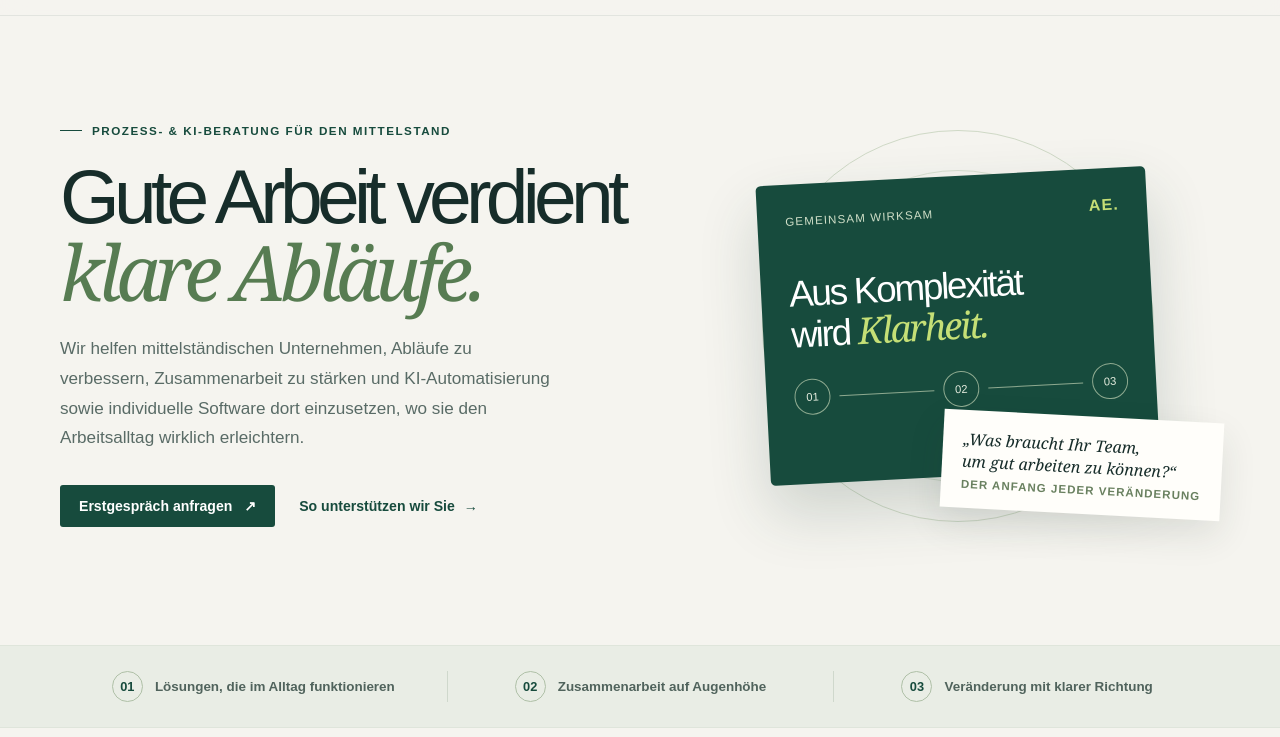
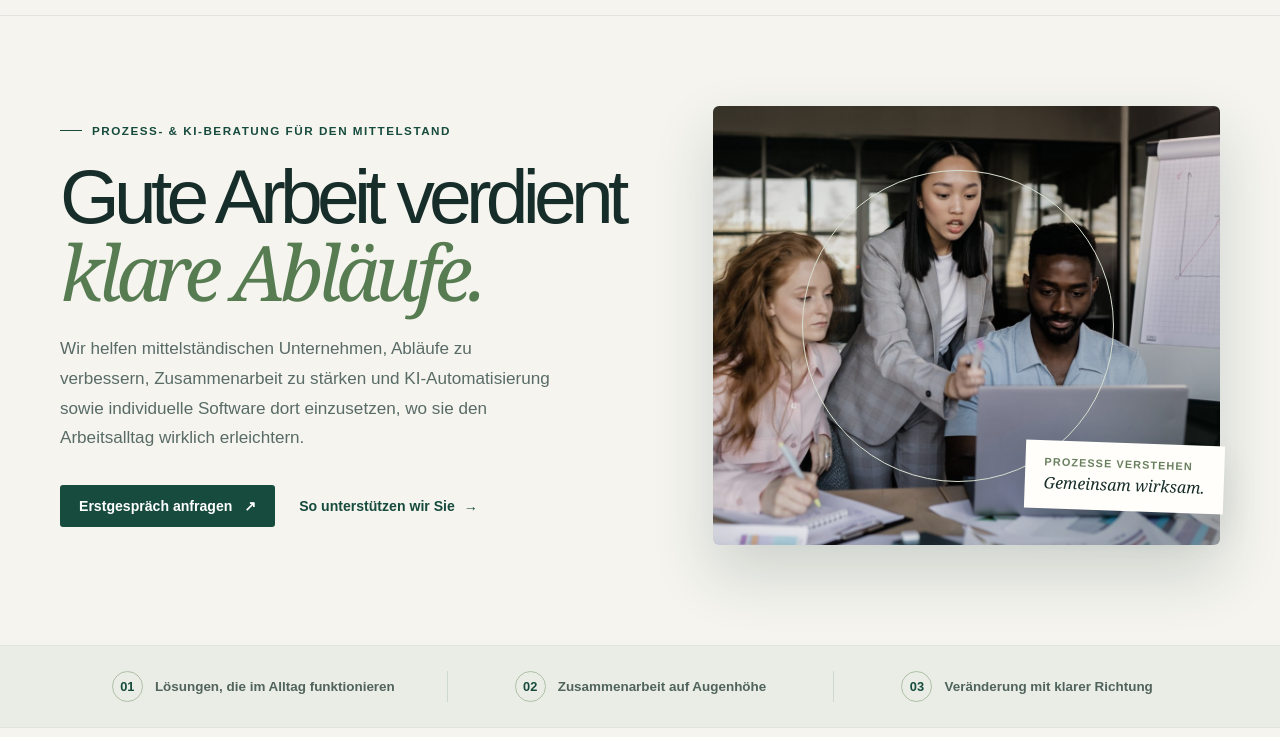
Before and after one commit to enesdoudouzi-sys/ae-consulting-website, a website: page docs/index.html in a window 1280 px wide. Shown: the part 63-800 px from the top of the page. Drawn offline with Linux system fonts and the light colour scheme.

Commit message:
Add consulting and logistics photos

```diff
--- a/docs/index.html
+++ b/docs/index.html
@@ -55,6 +55,15 @@
     .founder-card li{position:relative;padding-left:18px;color:var(--muted);font-size:.86rem;line-height:1.65}
     .founder-card li:before{content:"";position:absolute;left:0;top:.65em;width:6px;height:6px;border-radius:50%;background:#7f965f}
     @media(max-width:800px){.founder-grid{grid-template-columns:1fr;margin-top:30px}.founder-card{padding:22px}}
+    .hero-photo-wrap{position:absolute;inset:8px 0 8px 16px;overflow:hidden;border-radius:6px;box-shadow:0 28px 60px #23453a30}
+    .hero-photo{width:100%;height:100%;object-fit:cover;object-position:center 46%;filter:saturate(.78)}
+    .hero-photo-wrap:after{content:"";position:absolute;inset:0;background:linear-gradient(135deg,#112e2820,transparent 60%,#112e2840)}
+    .photo-note{position:absolute;z-index:2;right:-4px;bottom:42px;padding:15px 19px;background:var(--white);box-shadow:0 15px 36px #20392c1c;transform:rotate(2deg)}
+    .photo-note span{display:block;color:#69805f;font-size:.68rem;font-weight:700;letter-spacing:.1em;text-transform:uppercase}
+    .photo-note strong{display:block;margin-top:4px;font:italic 1rem var(--serif)}
+    .about-visual img{position:absolute;inset:0;width:100%;height:100%;object-fit:cover;object-position:center 76%;filter:saturate(.78)}
+    .about-visual:after{z-index:1;pointer-events:none}
+    .about-caption{z-index:2;padding:9px 12px;background:var(--white);color:#53675e}
   </style>
 </head>
 <body>
@@ -78,9 +87,9 @@
           <p class="hero-copy">Wir helfen mittelständischen Unternehmen, Abläufe zu verbessern, Zusammenarbeit zu stärken und KI-Automatisierung sowie individuelle Software dort einzusetzen, wo sie den Arbeitsalltag wirklich erleichtern.</p>
           <div class="hero-actions"><a class="button" href="#kontakt">Erstgespräch anfragen <span aria-hidden="true">↗</span></a><a class="text-link" href="#leistungen">So unterstützen wir Sie <span aria-hidden="true">→</span></a></div>
         </div>
-        <div class="hero-art reveal" aria-label="Illustration eines strukturierten Verbesserungsprozesses">
-          <div class="art-card"><div class="art-top"><span>Gemeinsam wirksam</span><b>AE.</b></div><div class="art-title">Aus Komplexität<br>wird <em>Klarheit.</em></div><div class="art-flow" aria-hidden="true"><i>01</i><span></span><i>02</i><span></span><i>03</i></div></div>
-          <div class="art-note">„Was braucht Ihr Team,<br>um gut arbeiten zu können?“<strong>Der Anfang jeder Veränderung</strong></div>
+        <div class="hero-art reveal">
+          <div class="hero-photo-wrap"><img class="hero-photo" src="assets/beratungsteam.jpg" alt="Ein Beratungsteam bespricht gemeinsam Zahlen und Abläufe am Laptop." fetchpriority="high"></div>
+          <div class="photo-note"><span>Prozesse verstehen</span><strong>Gemeinsam wirksam.</strong></div>
         </div>
       </div>
     </section>
@@ -119,7 +128,7 @@
     </section>
     <section class="section" id="ueber-uns">
       <div class="about-grid wrap">
-        <div class="about-visual reveal" aria-hidden="true"><div class="about-monogram">AE</div><span class="about-caption">Klar denken. Gemeinsam umsetzen.</span></div>
+        <div class="about-visual reveal"><img src="assets/logistikteam.jpg" alt="Mitarbeitende stimmen sich in einem Lager zu Arbeitsabläufen ab." loading="lazy"><span class="about-caption">Klar denken. Gemeinsam umsetzen.</span></div>
         <div class="about-copy reveal"><div class="eyebrow">Über AE Consulting</div><h2>Die Köpfe hinter AE Consulting.</h2><p>Zwei sich ergänzende Perspektiven: Prozess und Qualität auf der einen, Digitalisierung und Automatisierung auf der anderen Seite.</p><p>Gemeinsam verbinden wir praktische Erfahrung aus dem Logistikumfeld mit fundiertem Prozesswissen und technischem Know-how. So entstehen Lösungen, die im Betrieb funktionieren und sich sinnvoll weiterentwickeln lassen.</p></div>
       </div>
       <div class="founder-grid wrap">
```
Also changed, not shown: docs/fotonachweise.md (added, +7 -0 lines), docs/assets/beratungsteam.jpg (added), docs/assets/logistikteam.jpg (added).
